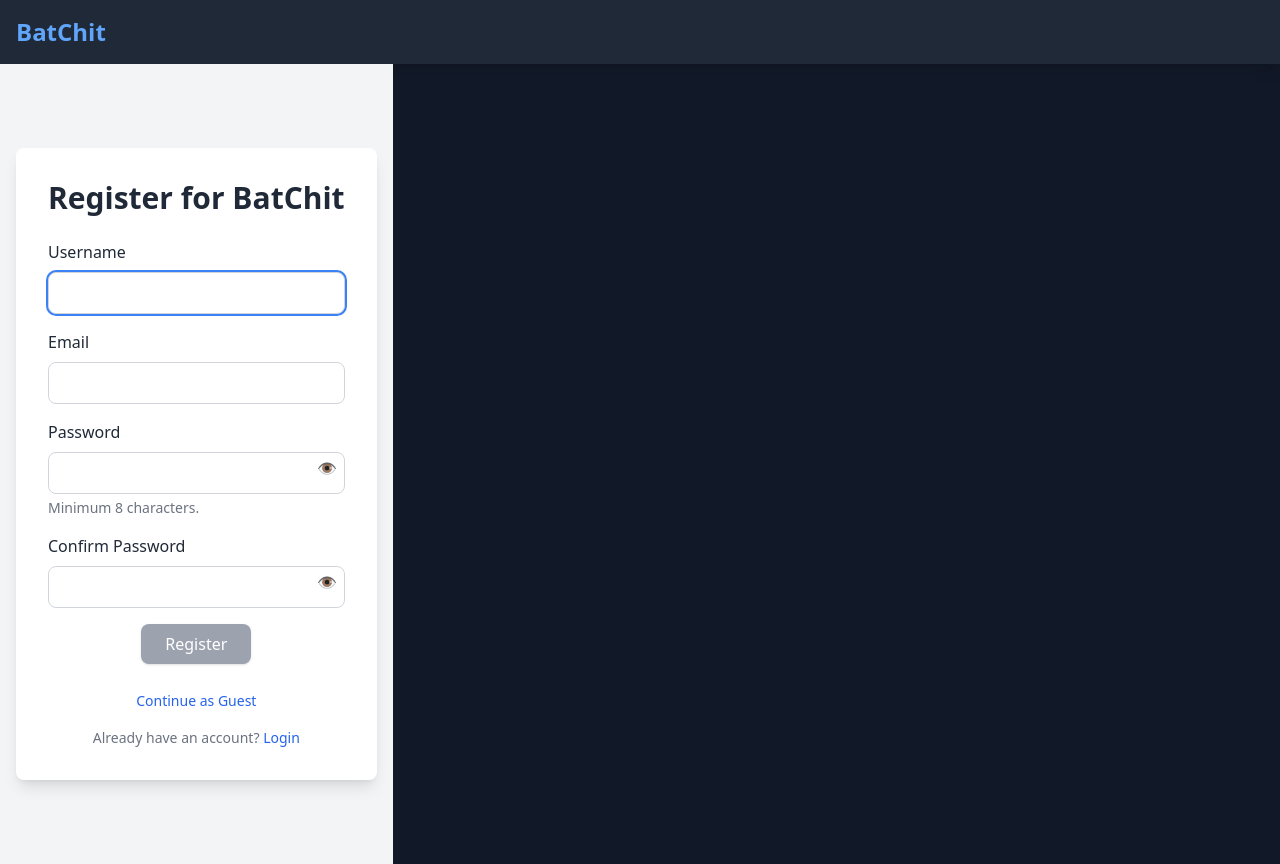
After one commit to sntoshsah/batchit, a FastAPI app: template templates/partials/_register.html in a window 1280 px wide. The commit adds this page. Run offline with FastAPI, Linux system fonts and the light colour scheme; the template is opened without the code that fills it, so the values that code supplies are empty; parts of the project's set-up code (start-up, migrations or seed data) failed here and were passed over; some libraries are stand-ins or nearby versions.

Commit message:
fix download and delete knowledge base file, update login, register page.

```diff
--- a/src/main.py
+++ b/src/main.py
@@ -40,20 +40,35 @@ async def shutdown_event():
 @app.get("/", response_class=HTMLResponse)
 async def home(request: Request):
     docs = os.listdir(DOCS_DIR)
+    username = request.cookies.get("username", "GuestUser")  # Temp user if no cookie
+
     return templates.TemplateResponse("chat.html", {
         "request": request,
         "rooms": ROOMS,
         "documents": docs,
-        "username": "GuestUser"
+        "username": username,
+        "login_url": "/login"  # Provide login page URL
     })
 
-@app.post("/upload")
-async def upload_file(file: UploadFile = File(...)):
+@app.post("/upload", response_class=HTMLResponse)
+async def upload_file(request: Request, file: UploadFile = File(...)):
     path = os.path.join(DOCS_DIR, file.filename)
     print("Saving uploaded file to:", path)
     with open(path, "wb") as f:
         f.write(await file.read())
-    return file.filename
+
+    # After upload, list files again and render the template
+    docs = os.listdir(DOCS_DIR)
+    username = request.cookies.get("username", "GuestUser")
+
+    return templates.TemplateResponse("chat.html", {
+        "request": request,
+        "rooms": ROOMS,
+        "documents": docs,
+        "username": username,
+        "login_url": "/login"
+    })
+
 
 @app.post("/create_room/{room_name}")
 async def create_room(room_name: str):
@@ -64,6 +79,15 @@ async def create_room(room_name: str):
 @app.get("/download/{filename}")
 async def download_file(filename: str):
     return FileResponse(os.path.join(DOCS_DIR, filename))
+
+@app.delete("/delete/{filename}")
+async def delete_file(filename: str):
+    path = os.path.join(DOCS_DIR, filename)
+    if os.path.exists(path):
+        os.remove(path)
+        return {"status": "deleted"}
+    return {"status": "file not found"}
+
 
 @app.websocket("/ws/{room}/{username}")
 async def websocket_endpoint(websocket: WebSocket, room: str, username: str):
@@ -84,6 +108,39 @@ async def websocket_endpoint(websocket: WebSocket, room: str, username: str):
             del rooms[room]
 
 
+@app.post("/login")
+async def login(request: Request):
+    # Implement login logic here
+    form = await request.form()
+    username = form.get("username")
+    return {"username": username}
+
+@app.get("/login", response_class=HTMLResponse)
+async def login_page(request: Request):
+    return templates.TemplateResponse("partials/_login.html", {"request": request})
+
+@app.get("/logout", response_class=HTMLResponse)
+async def logout_page(request: Request):
+    return templates.TemplateResponse("partials/_logout.html", {"request": request})
+
+@app.get("/register", response_class=HTMLResponse)
+async def register_page(request: Request):
+    return templates.TemplateResponse("partials/_register.html", {"request": request})
+
+@app.post("/register")
+async def register(request: Request):
+    # Implement registration logic here
+    form = await request.form()
+    username = form.get("username")
+    password = form.get("password")
+    confirm_password = form.get("confirm_password")
+    if password != confirm_password:
+        return {"error": "Passwords do not match"}
+    # Save user to database (not implemented)
+
+    return {"username": username}
+
+
 async def start_room_consumer(room: str):
     topic = f"chat-{room}"
     consumer = KafkaConsumerService(topic)
--- a/templates/base.html
+++ b/templates/base.html
@@ -4,7 +4,6 @@
   <meta charset="UTF-8" />
   <meta name="viewport" content="width=device-width, initial-scale=1.0" />
   <title>{% block title %}BatChit{% endblock %}</title>
-
   <script src="https://cdn.tailwindcss.com"></script>
 </head>
 
@@ -12,8 +11,24 @@
   <!-- Navbar -->
   <nav class="bg-gray-800 p-4 shadow-lg flex justify-between items-center">
     <h1 class="text-2xl font-bold text-blue-400">BatChit</h1>
-    <div class="text-sm text-gray-400">
-      Logged in as: <span class="font-semibold text-white">{{ username }}</span>
+    <div class="text-sm mt-4">
+      {% if username == "GuestUser" %}
+      <div class="bg-yellow-100 border-l-4 border-yellow-400 p-4 rounded-md flex items-center space-x-2">
+        <span class="text-yellow-800">
+          ⚠️ You are using a temporary account <strong>{{ username }}</strong>.
+        </span>
+        <a href="{{ login_url }}"
+          class="ml-auto bg-blue-600 hover:bg-blue-700 text-white px-3 py-1 rounded shadow text-sm">
+          Login
+        </a>
+      </div>
+      {% elif username %}
+      <div class="bg-green-100 border-l-4 border-green-400 p-4 rounded-md">
+        <span class="text-green-800">
+          Logged in as: <strong>{{ username }}</strong>
+        </span>
+      </div>
+      {% endif %}
     </div>
   </nav>
 
@@ -21,7 +36,7 @@
   <main class="flex flex-1 overflow-hidden">
     {% block content %}{% endblock %}
   </main>
+  {% block scripts %}{% endblock %}
 
-  {% block scripts %}{% endblock %}
 </body>
 </html>
--- a/templates/chat.html
+++ b/templates/chat.html
@@ -1,6 +1,7 @@
 {% extends "base.html" %}
 
 {% block title %}BatChit{% endblock %}
+
 
 {% block content %}
   <!-- LEFT: Room List -->
@@ -12,7 +13,10 @@
   <!-- RIGHT: Knowledge Base -->
   {% include "partials/_knowledge_base.html" %}
 
+
 {% endblock %}
+
+
 
 {% block scripts %}
 <script>
--- /dev/null
+++ b/templates/partials/_register.html
@@ -0,0 +1,149 @@
+{% extends "base.html" %}
+
+{% block content %}
+<div class="flex items-center justify-center min-h-screen px-4 py-8 bg-gray-100">
+    <div role="main" class="bg-white shadow-lg rounded-lg p-6 sm:p-8 w-full max-w-md sm:max-w-lg">
+        <h1 class="text-2xl sm:text-3xl font-semibold mb-6 text-center text-gray-800">Register for BatChit</h1>
+        <form id="registerForm" method="POST" action="/register" class="space-y-4 text-gray-700" novalidate>
+            <!-- Username -->
+            <div>
+                <label for="username" class="block mb-2 font-medium text-gray-800">Username</label>
+                <input type="text" id="username" name="username" required autofocus
+                       class="w-full px-4 py-2 border border-gray-300 rounded-lg focus:outline-none focus:ring-2 focus:ring-blue-500 text-gray-900">
+            </div>
+
+            <!-- Email -->
+            <div>
+                <label for="email" class="block mb-2 font-medium text-gray-800">Email</label>
+                <input type="email" id="email" name="email" required
+                       class="w-full px-4 py-2 border border-gray-300 rounded-lg focus:outline-none focus:ring-2 focus:ring-blue-500 text-gray-900"
+                       aria-describedby="emailError">
+                <p id="emailError" class="text-sm text-red-600 mt-1 hidden">Invalid email address.</p>
+            </div>
+
+            <!-- Password -->
+            <div class="relative">
+                <label for="password" class="block mb-2 font-medium text-gray-800">Password</label>
+                <input type="password" id="password" name="password" required minlength="8"
+                       class="w-full px-4 py-2 border border-gray-300 rounded-lg focus:outline-none focus:ring-2 focus:ring-blue-500 text-gray-900"
+                       aria-describedby="passwordHelp">
+                <button type="button" id="togglePassword" class="absolute right-2 top-9 text-gray-500">
+                    👁
+                </button>
+                <p id="passwordHelp" class="text-sm text-gray-500 mt-1">Minimum 8 characters.</p>
+            </div>
+
+            <!-- Confirm Password -->
+            <div class="relative">
+                <label for="confirm_password" class="block mb-2 font-medium text-gray-800">Confirm Password</label>
+                <input type="password" id="confirm_password" name="confirm_password" required minlength="8"
+                       class="w-full px-4 py-2 border border-gray-300 rounded-lg focus:outline-none focus:ring-2 focus:ring-blue-500 text-gray-900"
+                       aria-describedby="confirmError" aria-invalid="false">
+                <button type="button" id="toggleConfirmPassword" class="absolute right-2 top-9 text-gray-500">
+                    👁
+                </button>
+                <p id="confirmError" class="text-sm text-red-600 mt-1 hidden">Passwords do not match or are too short.</p>
+            </div>
+
+            <!-- Submit Button -->
+            <div class="flex justify-center">
+                <button id="submitBtn" type="submit"
+                        class="w-full sm:w-auto bg-blue-600 hover:bg-blue-700 text-white px-6 py-2 rounded-lg shadow disabled:bg-gray-400 disabled:cursor-not-allowed">
+                    Register
+                </button>
+            </div>
+        </form>
+
+        <!-- Continue as Guest -->
+        <div class="mt-6 text-center">
+            <a href="/" class="text-blue-600 hover:underline text-sm">Continue as Guest</a>
+        </div>
+
+        <!-- Login link -->
+        <div>
+            <p class="mt-4 text-center text-gray-500 text-sm">
+                Already have an account? <a href="/login" class="text-blue-600 hover:underline">Login</a>
+            </p>
+        </div>
+    </div>
+</div>
+
+<script>
+(function () {
+    const form = document.getElementById('registerForm');
+    const password = document.getElementById('password');
+    const confirm = document.getElementById('confirm_password');
+    const email = document.getElementById('email');
+    const error = document.getElementById('confirmError');
+    const emailError = document.getElementById('emailError');
+    const submitBtn = document.getElementById('submitBtn');
+
+    const togglePassword = document.getElementById('togglePassword');
+    const toggleConfirmPassword = document.getElementById('toggleConfirmPassword');
+
+    function validateEmail() {
+        const regex = /^[^\s@]+@[^\s@]+\.[^\s@]+$/;
+        const valid = regex.test(email.value);
+        if (!valid && email.value.length > 0) {
+            emailError.classList.remove('hidden');
+            email.classList.add('border-red-600');
+        } else {
+            emailError.classList.add('hidden');
+            email.classList.remove('border-red-600');
+        }
+        return valid;
+    }
+
+    function checkPasswords() {
+        const validLength = password.value.length >= 8 && confirm.value.length >= 8;
+        const match = password.value === confirm.value;
+        const valid = validLength && match;
+
+        if (!valid && (password.value.length > 0 || confirm.value.length > 0)) {
+            error.classList.remove('hidden');
+            confirm.setAttribute('aria-invalid', 'true');
+            submitBtn.disabled = true;
+
+            password.classList.add('border-red-600');
+            confirm.classList.add('border-red-600');
+        } else {
+            error.classList.add('hidden');
+            confirm.setAttribute('aria-invalid', 'false');
+            submitBtn.disabled = false;
+
+            password.classList.remove('border-red-600');
+            confirm.classList.remove('border-red-600');
+        }
+        return valid;
+    }
+
+    function validateForm() {
+        const emailValid = validateEmail();
+        const passwordsValid = checkPasswords();
+        submitBtn.disabled = !(emailValid && passwordsValid);
+    }
+
+    email.addEventListener('input', validateForm);
+    password.addEventListener('input', validateForm);
+    confirm.addEventListener('input', validateForm);
+
+    form.addEventListener('submit', function (e) {
+        if (!form.checkValidity() || !validateEmail() || !checkPasswords()) {
+            e.preventDefault();
+        }
+    });
+
+    // Password visibility toggles
+    togglePassword.addEventListener('click', () => {
+        password.type = password.type === 'password' ? 'text' : 'password';
+    });
+
+    toggleConfirmPassword.addEventListener('click', () => {
+        confirm.type = confirm.type === 'password' ? 'text' : 'password';
+    });
+
+    // Initial validation state
+    validateForm();
+})();
+</script>
+{% endblock %}
```
Also changed, not shown: templates/partials/_knowledge_base.html (+45 -11 lines), templates/partials/_login.html (added, +39 -0 lines), templates/partials/_logout.html (added, +12 -0 lines), templates/home.html (deleted), templates/login.html (deleted), templates/logout.html (deleted).
